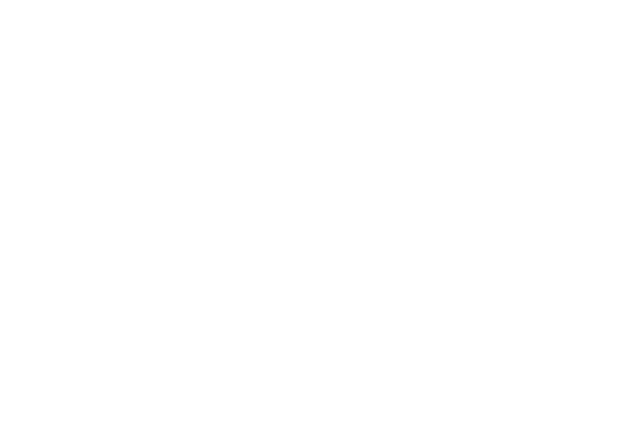
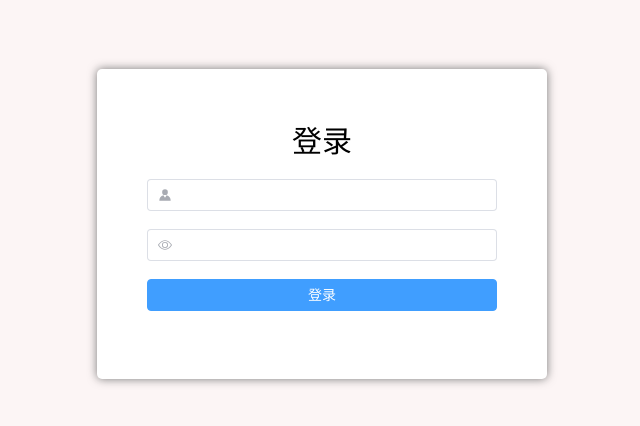
Before and after one commit to zerolxy612/vue3demo, a Vue app: page /#/login in a window 1280 px wide. Before the commit this address had no page. Shown: the part 184-610 px from the top of the page, without its empty margins (326-966 px from the left). Built offline with nearby package versions, Linux system fonts and the light colour scheme.

Commit message:
'输入框中提供小图标'

```diff
--- a/package.json
+++ b/package.json
@@ -9,6 +9,7 @@
     "preview": "vite preview"
   },
   "dependencies": {
+    "@element-plus/icons-vue": "^1.1.4",
     "animate.css": "^4.1.1",
     "axios": "^0.27.2",
     "element-plus": "^2.1.11",
--- a/src/main.js
+++ b/src/main.js
@@ -5,8 +5,12 @@
 import ElementPlus from 'element-plus'
 import 'element-plus/dist/index.css'
 import 'animate.css/animate.min.css'
+// import * as ElIconModules from '@element-plus/icons-vue'
 
 const app = createApp(App)
+// for (const iconName in ElIconModules) {
+//   app.component(iconName, ElIconModules[iconName])
+// }
 app.use(router)
 app.use(store)
 app.mount('#app')
--- a/src/router/router.js
+++ b/src/router/router.js
@@ -6,7 +6,8 @@
 // 每个路由都需要映射到一个组件。
 // 我们后面再讨论嵌套路由。
 const routes = [
-  { path: '/', name: 'Index', component: Index }
+  { path: '/', name: 'Index', component: Index },
+  { path: '/login', name: 'Login', component: () => import('../views/loginView.vue') }
 ]
 
 // 3. 创建路由实例并传递 `routes` 配置
--- /dev/null
+++ b/src/views/loginView.vue
@@ -0,0 +1,49 @@
+<script setup>
+import { Avatar, View } from "@element-plus/icons-vue"
+</script>
+
+<template>
+  <div class="login-content">
+    <div class="modal">
+      <el-form>
+        <div class="login-title">登录</div>
+        <el-form-item>
+          <el-input type="text" :prefix-icon="Avatar"></el-input>
+        </el-form-item>
+        <el-form-item>
+          <el-input type="password" :prefix-icon="View"></el-input>
+        </el-form-item>
+        <el-form-item>
+          <el-button type="primary" class="login-btm">登录</el-button>
+        </el-form-item>
+      </el-form>
+    </div>
+  </div>
+</template>
+
+<style scoped>
+.login-content {
+  width: 100vw;
+  height: 100vh;
+  display: flex;
+  justify-content: center;
+  align-items: center;
+  background-color: #fcf5f5;
+}
+.login-content .modal {
+  width: 350px;
+  background-color: #fff;
+  border-radius: 5px;
+  box-shadow: 0px 0px 10px rgb(121, 120, 120);
+  padding: 50px;
+}
+.login-content .login-title {
+  font-size: 30px;
+  line-height: 1.5;
+  text-align: center;
+  margin-bottom: 15px;
+}
+.login-content .login-btm {
+  width: 100%;
+}
+</style>
```
Also changed, not shown: 1 other file (tests, documents, lock files or other folders).
